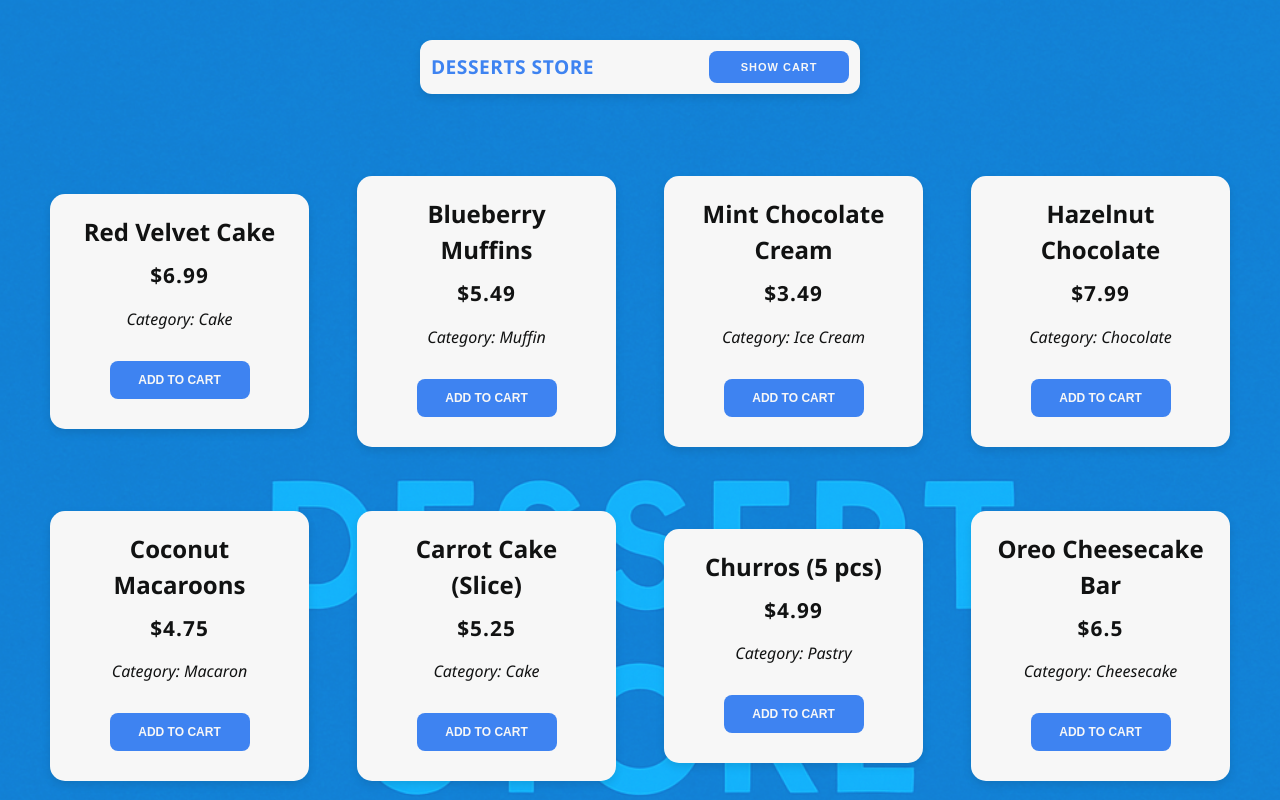
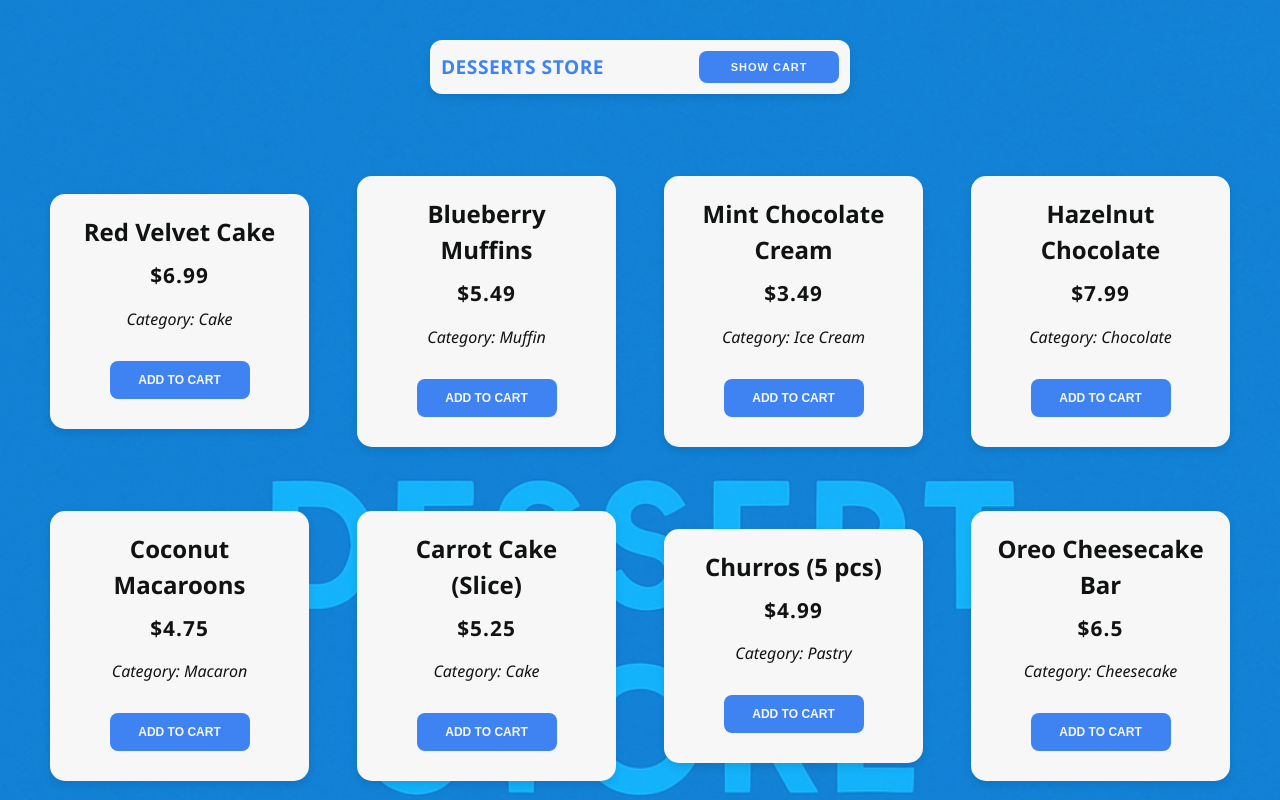
Before and after one commit to DevRobertCodes/Dessert-Store, a plain HTML site: page index.html in a window 1280 px wide. Shown: the top 800 px of the page. Drawn offline with Linux system fonts and the light colour scheme.

Commit message:
tweaked basic styles

```diff
--- a/styles.css
+++ b/styles.css
@@ -31,6 +31,11 @@
 }
 
 body {
+  display: flex;
+  align-items: center;
+  justify-content: center;
+  flex-direction: column;
+  margin: 0;
   background: url('blue-dessert-bg.png');
   background-size: cover;
   background-color: var(--background-light);/* Fallback color */
@@ -44,13 +49,11 @@ body {
 
 /* Header styling */
 .header{
-    position: fixed;
-    top: 10px;
     display: flex;
     justify-content: space-between;
     align-items: center;
-    padding: 0.5rem 1rem;
-    gap: 100px;
+    gap: 5rem;
+    padding: 0.8rem 1rem;
     border-radius: 12px;
     box-shadow: 0 4px 8px rgba(0,0,0,0.1);
     background-color: var(--background-light);
@@ -211,9 +214,6 @@ body {
 @media (min-width: 768px) {
   body {
     padding: 40px;
-    display: flex;
-    align-items: center;
-    justify-content: center;
     flex-direction: column;
   }
 
```
